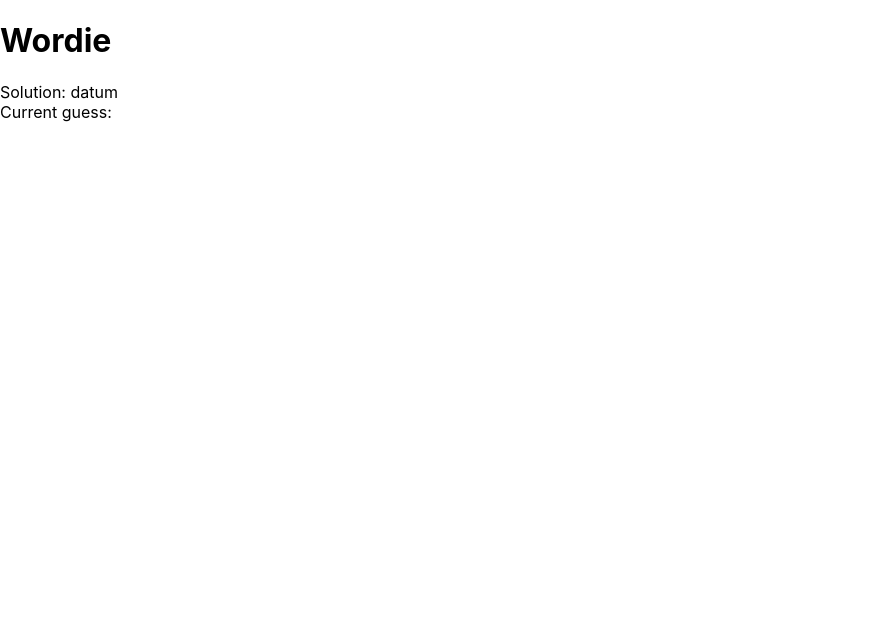
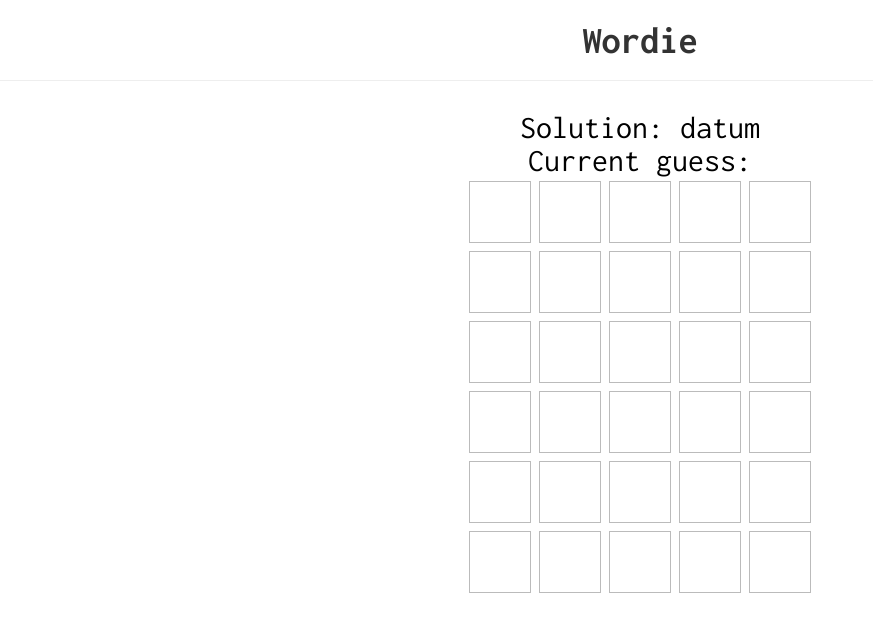
Before and after one commit to lwly-jpg/wordie-app, a React (Create React App) app: page / in a window 1280 px wide. Shown: the top 632 px of the page, without its empty margins (0-873 px from the left). Built offline with nearby package versions, Linux system fonts and the light colour scheme; data requests are answered from the project's data file; the HTML template or start-up script is replaced by a standard one.

Commit message:
update grid rows to take past guesses

```diff
--- a/src/components/Grid.js
+++ b/src/components/Grid.js
@@ -6,7 +6,7 @@ export default function Grid ( { currentGuess, guesses, turn}) {
   return (
     <div>
       {guesses.map((guess, index) => {
-        return <Row key={index}/>
+        return <Row key={index} guess={guess} />
       })}
     </div>
   )
--- a/src/components/Row.js
+++ b/src/components/Row.js
@@ -1,6 +1,17 @@
 import React from 'react'
 
-export default function Row() {
+export default function Row({ guess }) {
+
+  if (guess) {
+    return (
+      <div className="row past">
+        {guess.map((letter, index) => (
+          <div key={index} className={letter.colour}>{letter.key}</div>
+        ))}
+      </div>
+    )
+  }
+
   return (
     <div className="row">
       <div></div>
--- a/src/index.css
+++ b/src/index.css
@@ -1,13 +1,46 @@
+@import url('https://fonts.googleapis.com/css2?family=Inconsolata:wght@300;400;500;600;700&display=swap');
+
+
 body {
+  text-align: center;
+  font-size: 2em;
+  font-family: "Inconsolata";
   margin: 0;
-  font-family: -apple-system, BlinkMacSystemFont, 'Segoe UI', 'Roboto', 'Oxygen',
-    'Ubuntu', 'Cantarell', 'Fira Sans', 'Droid Sans', 'Helvetica Neue',
-    sans-serif;
-  -webkit-font-smoothing: antialiased;
-  -moz-osx-font-smoothing: grayscale;
 }
-
-code {
-  font-family: source-code-pro, Menlo, Monaco, Consolas, 'Courier New',
-    monospace;
+h1 {
+  font-size: 1.2em;
+  padding: 20px 0;
+  border-bottom: 1px solid #eee;
+  margin: 0 0 30px 0;
+  color: #333;
 }
+/* rows */
+.row {
+  text-align: center;
+  display: flex;
+  justify-content: center;
+}
+.row > div {
+  display: block;
+  width: 60px;
+  height: 60px;
+  border: 1px solid #bbb;
+  margin: 4px;
+  text-align: center;
+  line-height: 60px;
+  text-transform: uppercase;
+  font-weight: bold;
+  font-size: 2.5em;
+}
+.row > div.green {
+  background: #5ac85a;
+  border-color: #5ac85a;
+}
+.row > div.grey {
+  background: #a1a1a1;
+  border-color: #a1a1a1;
+}
+.row > div.yellow {
+  background: #e2cc68;
+  border-color: #e2cc68;
+}
```
